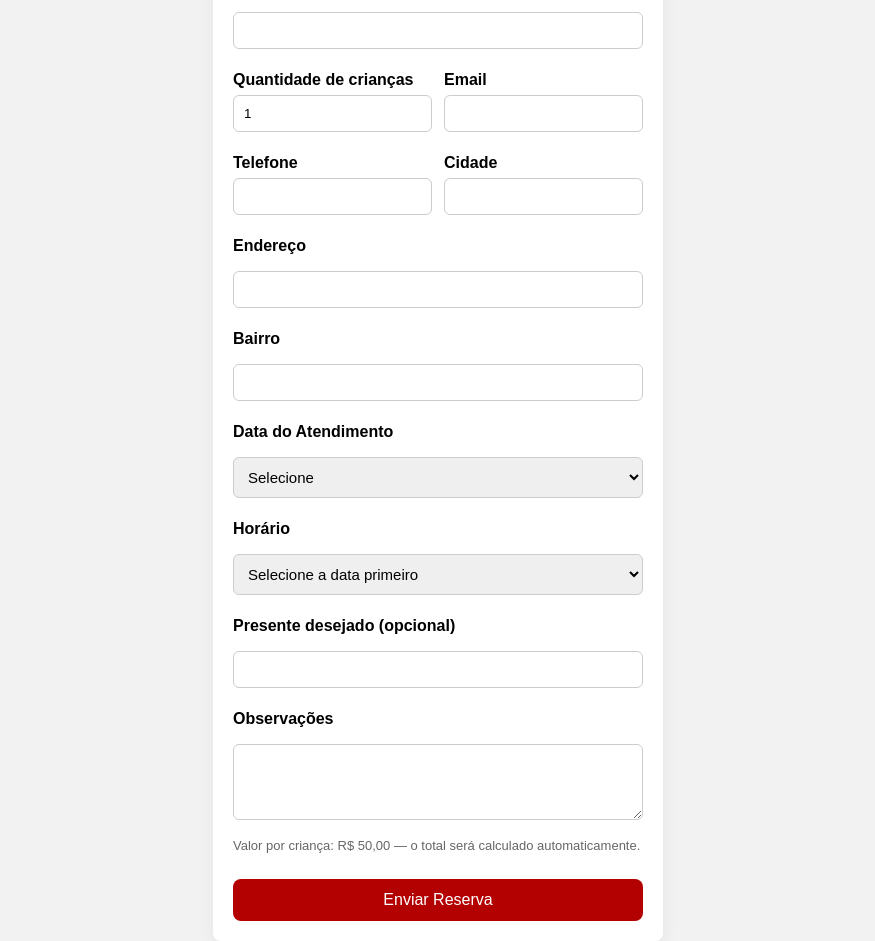
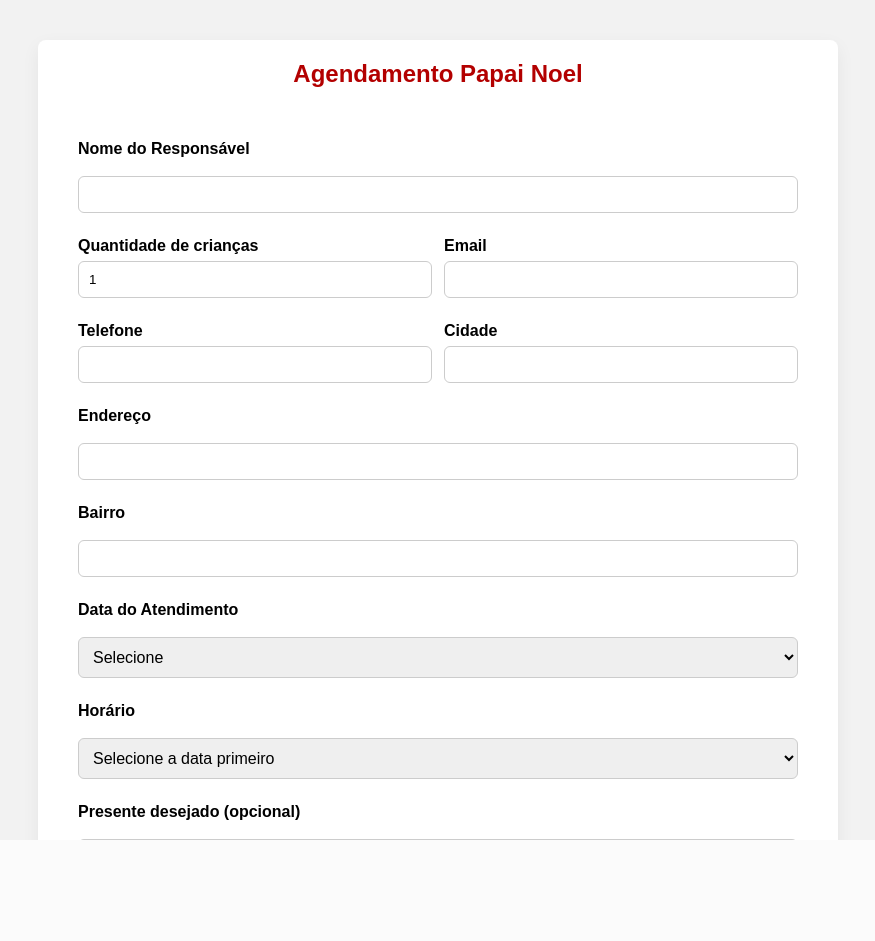
Before and after one commit to amagiadopapainoel1-tech/papai-noel-reservas, a Flask app: template templates/formulario.html in a window 1280 px wide. Shown: the whole page, without its empty margins (202-1077 px from the left). After the commit the page ends 840 px from the top, so only its background shows below. Run offline with Flask 3, Linux system fonts and the light colour scheme; the template is opened without the code that fills it, so the values that code supplies are empty; parts of the project's set-up code (start-up, migrations or seed data) failed here and were passed over.

Commit message:
Update style.css

```diff
--- a/static/style.css
+++ b/static/style.css
@@ -1,80 +1,82 @@
-/* Remove margens padrão */
-body {
+/* ===== RESET ===== */
+body, html {
     margin: 0;
     padding: 0;
-    background: #000; /* fundo preto para destacar se algo der errado */
-    display: flex;
-    justify-content: center;
-    align-items: center;
-    height: 100vh;
+    height: 100%;
     overflow: hidden;
+    background: #000;
+    font-family: Arial, sans-serif;
 }
 
-/* MOLDURA DO CELULAR */
+/* ===== MOLDURA ===== */
 .background-frame {
-    position: absolute;
-    top: 50%;
-    left: 50%;
-    width: 95vw;       /* grande no celular */
-    max-width: 430px;  /* tamanho padrão de um celular */
-    transform: translate(-50%, -50%);
-    z-index: 1;        /* fica ATRÁS DO FORMULÁRIO */
-    background-image: url('/static/celular.webp');
+    position: fixed;
+    inset: 0;
+    background-image: url('/static/moldura.webp');
     background-size: contain;
     background-repeat: no-repeat;
     background-position: center;
-    height: 95vh;
+    z-index: 1; /* fica atrás */
     pointer-events: none;
 }
 
-/* ÁREA QUE SEGURA O FORMULÁRIO */
+/* ===== ÁREA DO FORMULÁRIO (scroll dentro da moldura) ===== */
 .form-wrapper {
-    position: absolute;
-    top: 50%;
-    left: 50%;
-    width: 78vw;         /* largura do formulário dentro da moldura */
-    max-width: 310px;    /* largura perfeita para caber na moldura */
-    max-height: 70vh;    /* área interna da moldura */
-    transform: translate(-50%, -50%);
-    z-index: 2;          /* FICA NA FRENTE DA MOLDURA */
-    overflow: hidden;
+    position: fixed;
+    inset: 0;
     display: flex;
     justify-content: center;
+    align-items: flex-start;
+    z-index: 2; /* acima da moldura */
 }
 
-/* ÁREA COM ROLAGEM */
+/* Cálculo da área interna respeitando proporções da arte */
+/* (960 x 1480 dentro de 1080 x 1920) */
 .scroll-area {
-    width: 100%;
-    height: 100%;
+    width: 88.9%;     /* 960 / 1080 */
+    height: 77%;      /* 1480 / 1920 */
+    margin-top: calc(440 / 1920 * 100%); /* deslocamento exato */
     overflow-y: auto;
-    padding: 10px;
+
+    background: transparent;
+    padding: 20px;
+
+    /* evita que o fundo branco apareça */
     box-sizing: border-box;
-    background: rgba(255, 255, 255, 0.0); /* fundo transparente */
 }
 
-/* ESTILO DO FORMULÁRIO */
+/* ===== FORM ===== */
 form {
-    width: 100%;
     display: flex;
     flex-direction: column;
-    gap: 10px;
+    gap: 12px;
+    background: rgba(255,255,255,0.92);
+    padding: 20px;
+    border-radius: 16px;
+
+    /* Sem sombra para não vazar além da moldura */
 }
 
-/* Inputs */
+.label {
+    font-weight: bold;
+    color: #333;
+}
+
 .input, textarea, select {
     width: 100%;
-    padding: 8px;
-    font-size: 15px;
-    border-radius: 6px;
-    border: 1px solid #bbb;
+    padding: 10px;
+    border-radius: 8px;
+    border: 1px solid #999;
+    font-size: 16px;
+    box-sizing: border-box;
 }
 
-/* Botão */
 button {
-    padding: 10px;
-    background: #d40000;
-    color: white;
+    margin-top: 10px;
+    padding: 12px;
+    font-size: 18px;
+    background: #b00000;
+    color: #fff;
     border: none;
-    border-radius: 6px;
-    font-size: 16px;
+    border-radius: 8px;
 }
```
